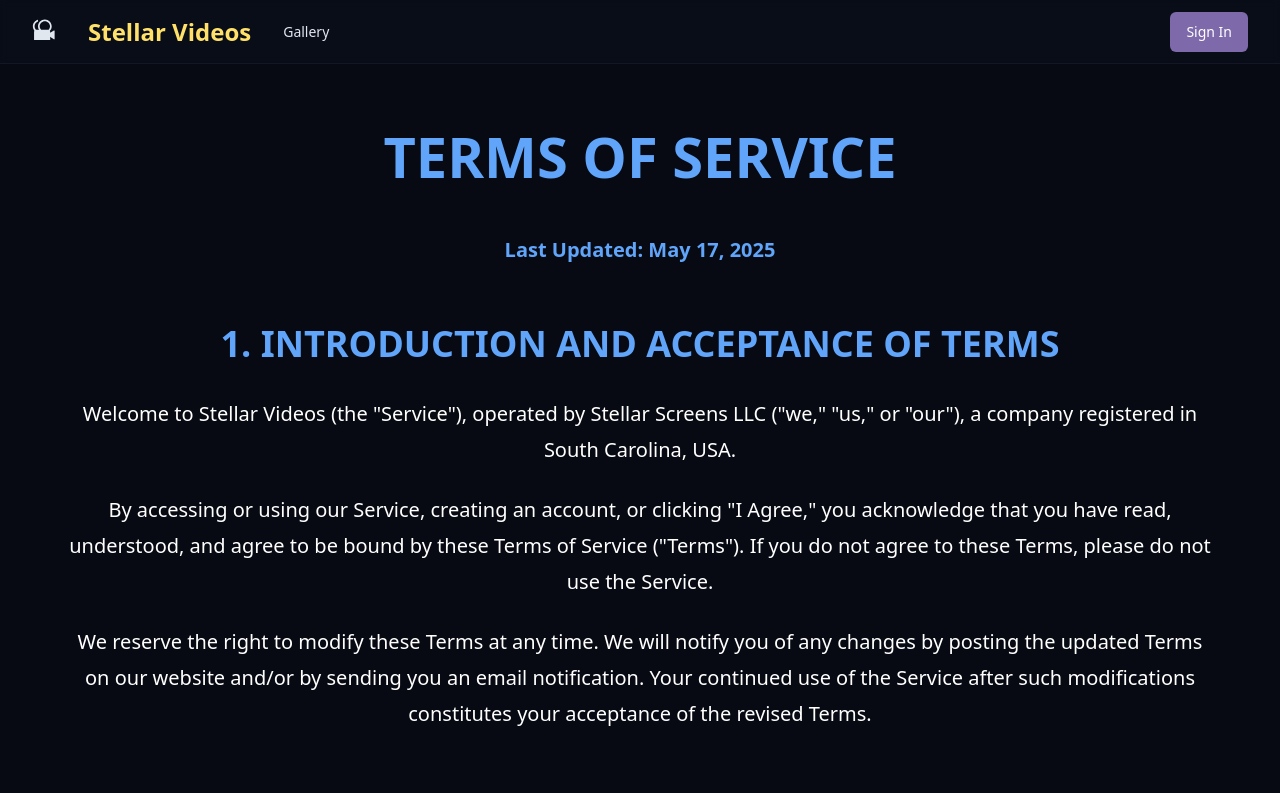
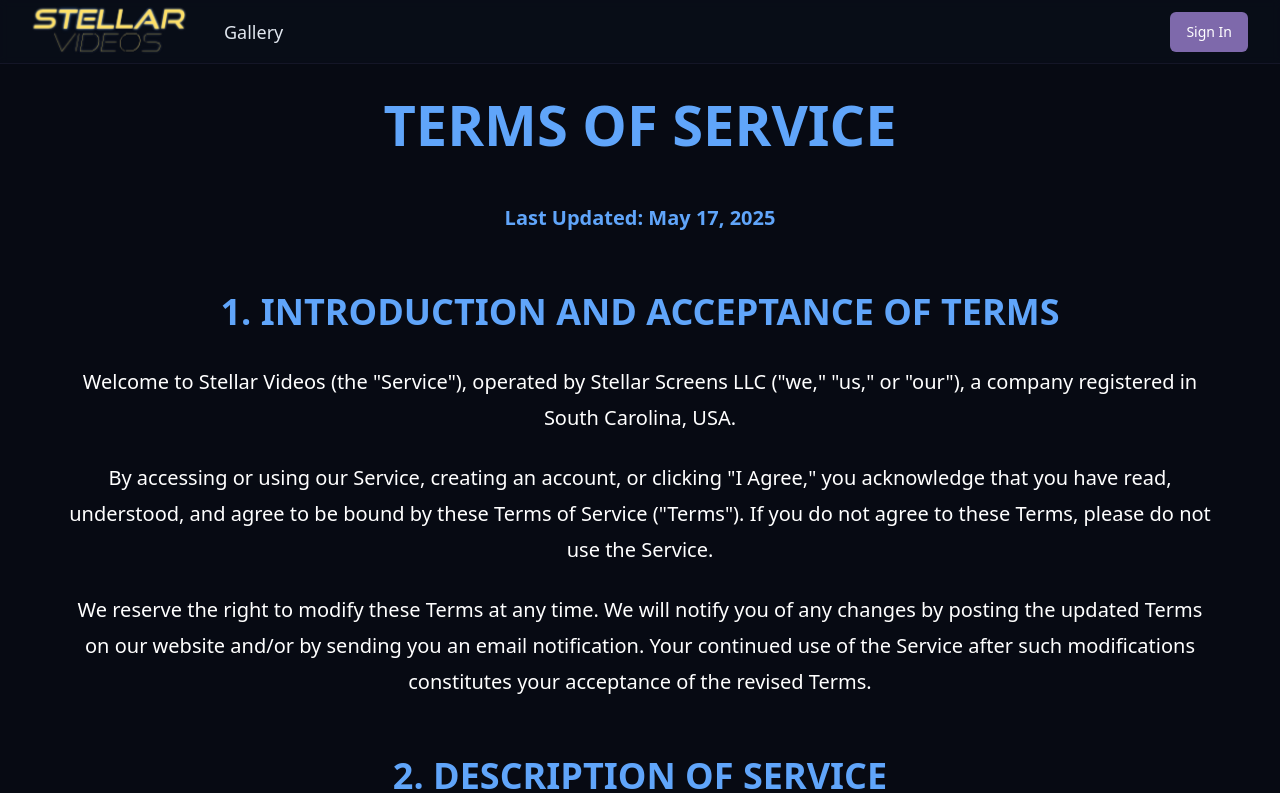
Before and after one commit to maurermj08/stellar-render, a React (Vite) app: page /terms-of-service in a window 1280 px wide. Shown: the top 793 px of the page. Built offline with nearby package versions, Linux system fonts and the light colour scheme; no server answers; what @remotion/zod-types would draw is missing.

Commit message:
Lots of code clean up and new logo text.

```diff
--- a/src/App.css
+++ b/src/App.css
@@ -56,3 +56,42 @@
   color: #60a5fa !important; /* Tailwind's blue-400 */
   text-decoration: underline;
 }
+
+/*
+  Stardust animation for the CustomText SVG logo:
+  - Letters float gently with a blue/golden glow
+  - Continuous subtle animation instead of periodic flashing
+*/
+.stellar-animated-logo path {
+  fill: #ffe169;
+  filter: drop-shadow(0 0 3px rgba(255, 225, 105, 0.5));
+  animation: stellar-float 3s ease-in-out infinite, stellar-glow 4s ease-in-out infinite;
+}
+
+/* Add random delay to each path for more natural movement */
+.stellar-animated-logo path:nth-child(2n) {
+  animation-delay: 0.5s, 1s;
+}
+.stellar-animated-logo path:nth-child(3n) {
+  animation-delay: 1s, 0.5s;
+}
+.stellar-animated-logo path:nth-child(4n) {
+  animation-delay: 1.5s, 1.5s;
+}
+.stellar-animated-logo path:nth-child(5n) {
+  animation-delay: 2s, 2s;
+}
+
+@keyframes stellar-float {
+  0%, 100% { transform: translateY(0); }
+  50% { transform: translateY(-2px); }
+}
+
+@keyframes stellar-glow {
+  0%, 100% {
+    filter: drop-shadow(0 0 2px rgba(255, 225, 105, 0.5));
+  }
+  50% {
+    filter: drop-shadow(0 0 6px rgba(255, 255, 255, 0.8)) drop-shadow(0 0 10px rgba(30, 144, 255, 0.3));
+  }
+}
--- a/src/App.tsx
+++ b/src/App.tsx
@@ -27,7 +27,7 @@
       <Router>
         <div className="min-h-screen bg-background text-foreground antialiased">
           <Navbar />
-          <main className="pt-16">
+          <main className="pt-8">
             <Routes>
               <Route path="/" element={<Home />} />
               <Route path="/preview/:id" element={<Preview />} />
--- a/src/components/Navbar.tsx
+++ b/src/components/Navbar.tsx
@@ -1,21 +1,67 @@
 import { Link, useNavigate, useLocation } from "react-router-dom";
 import { TokenIcon } from "@/components/icons/TokenIcon";
 import { Menu, LogOut } from "lucide-react";
-import { useState, useEffect } from "react";
+import { useState, useEffect, useRef } from "react";
 import supabase from "@/utils/supabase";
 import { Button } from "@/components/ui/button";
 import { Avatar, AvatarFallback, AvatarImage } from "@/components/ui/avatar";
 import { useQuery, useQueryClient } from "@tanstack/react-query";
 
+const CustomText = () => {
+  const svgRef = useRef<SVGSVGElement>(null);
+
+  return (
+    <div className="relative w-full h-full">
+      {/* SVG Logo */}
+      <svg
+        ref={svgRef}
+        id="Layer_1"
+        data-name="Layer 1"
+        xmlns="http://www.w3.org/2000/svg"
+        viewBox="0 0 849.17 315.49"
+        className="stellar-animated-logo relative z-10"
+      >
+        <g>
+          <g>
+            <path d="M8.95,120.3l3.13-17.69h77.43c11.08,0,17.76-6.55,17.76-15.74,0-6.97-4.55-10.59-12.93-10.59h-47.45c-17.19,0-26.99-10.03-26.99-24.1,0-18.39,14.07-33.16,37.51-33.16h74.16l-3.13,17.69H54.27c-9.52,0-15.63,5.99-15.63,14.63,0,6.27,4.12,10.03,11.08,10.03h47.31c17.9,0,27.56,7.8,27.56,23.13,0,19.92-13.21,35.81-38.22,35.81H8.95Z" fill="#ffe169"/>
+            <path d="M167.08,120.3l15.06-83.6h-39.21l3.13-17.69h96.47l-3.13,17.69h-39.21l-15.06,83.6h-18.04Z" fill="#ffe169"/>
+            <path d="M236.27,120.3l18.19-101.29h92.21l-3.13,17.69h-74.3l-11.93,65.9h74.45l-3.13,17.69h-92.35ZM275.34,76.28l2.7-14.91h57.26l-2.7,14.91h-57.26Z" fill="#ffe169"/>
+            <path d="M344.1,120.3l18.19-101.29h18.04l-15.06,83.6h69.47l-3.13,17.69h-87.52Z" fill="#ffe169"/>
+            <path d="M444.55,120.3l18.19-101.29h18.04l-15.06,83.6h69.47l-3.13,17.69h-87.52Z" fill="#ffe169"/>
+            <path d="M652.68,120.3l-10.94-25.5h-48.87l11.08-14.35h31.68l-16.2-37.9-60.81,77.75h-20.6l76.86-96.97c2.7-3.48,5.83-5.71,9.8-5.71s6.11,2.23,7.67,5.71l42.05,96.97h-21.74Z" fill="#ffe169"/>
+            <path d="M781.4,120.3l-21.03-28.14h-38.64l2.7-15.6h43.05c15.63,0,24.01-9.61,24.01-24.52,0-10.17-6.11-15.33-16.76-15.33h-56.26l-15.06,83.6h-17.9l18.19-101.29h74.16c20.46,0,31.68,11.56,31.68,29.82,0,19.92-10.94,34.69-28.13,40.68l25.57,30.79h-25.57Z" fill="#ffe169"/>
+          </g>
+        </g>
+        <g>
+          <g>
+            <path d="M230.51,146.15h1.66l-72.67,95.47c-.38.39-.64.52-1.02.52s-.64-.13-.77-.52l-39.59-95.47h1.4l39.08,94.56,71.9-94.56Z" fill="#ffe169"/>
+            <path d="M231.78,240.84l16.35-94.69h1.28l-16.35,94.69h-1.28Z" fill="#ffe169"/>
+            <path d="M255.15,240.84l16.35-94.69h50.06c21.33,0,34.87,15.5,34.87,38.03,0,31.13-23.5,56.66-51.21,56.66h-50.06ZM305.47,239.53c26.82,0,49.68-24.88,49.68-55.09,0-22.66-13.15-36.99-33.84-36.99h-48.79l-15.84,92.09h48.79Z" fill="#ffe169"/>
+            <path d="M365.62,240.84l16.35-94.69h77.27l-.25,1.3h-75.99l-15.84,92.09h75.99l-.26,1.3h-77.27ZM387.97,193.17l.13-1.3h59.9l-.13,1.3h-59.9Z" fill="#ffe169"/>
+            <path d="M501.25,240.84c-21.07,0-34.61-17.06-34.61-39.86,0-32.04,23.24-54.83,50.96-54.83h21.07c21.71,0,35.12,15.37,35.12,37.9,0,31.26-23.63,56.79-51.47,56.79h-21.07ZM522.58,239.53c26.95,0,49.81-24.88,49.81-55.23,0-22.4-12.9-36.86-33.97-36.86h-21.07c-26.82,0-49.43,22.14-49.43,53.27,0,22.79,13.15,38.81,33.59,38.81h21.07Z" fill="#ffe169"/>
+            <path d="M582.85,240.84l.25-1.3h67.56c17.75,0,27.33-12.89,27.33-28.79,0-12.63-6.64-17.58-19.29-17.58h-45.47c-12.77,0-19.92-7.68-19.92-19.15,0-15.24,10.47-27.87,28.1-27.87h65.13l-.25,1.3h-65.14c-16.73,0-26.56,11.98-26.56,26.31,0,11.33,6.77,18.1,18.77,18.1h45.47c13.41,0,20.56,5.86,20.56,18.5,0,16.8-10.22,30.48-28.99,30.48h-67.56Z" fill="#ffe169"/>
+          </g>
+        </g>
+      </svg>
+    </div>
+  );
+};
+
 const CustomVideoIcon = () => (
-  <svg
-    viewBox="0 0 28 28"
-    fill="currentColor"
-    className="w-6 h-6 -translate-y-1"
-  >
-    <path d="M15 4c-4.42 0-8 3.58-8 8s3.58 8 8 8 8-3.58 8-8-3.58-8-8-8m0 14c-3.31 0-6-2.69-6-6s2.69-6 6-6 6 2.69 6 6-2.69 6-6 6M3 12c0-2.61 1.67-4.83 4-5.65V4.26C3.55 5.15 1 8.27 1 12s2.55 6.85 6 7.74v-2.09c-2.33-.82-4-3.04-4-5.65" />
-    <path d="m19.2 23 6.268 4.178a.6.6 0 0 0 .932-.499V17.444a.6.6 0 0 0-.902-.518L19.2 20.6" />
-    <rect x="2.4" y="16" width="18.8" height="14.4" rx="2.4" />
+  <svg id="Layer_1" data-name="Layer 1" xmlns="http://www.w3.org/2000/svg" viewBox="0 0 167.4 173.99">
+    <g>
+      <path d="M92.27,0c-29.13,0-52.72,23.59-52.72,52.73s23.59,52.73,52.72,52.73,52.73-23.59,52.73-52.73S121.4,0,92.27,0M92.27,92.27c-21.81,0-39.54-17.73-39.54-39.54S70.45,13.18,92.27,13.18s39.54,17.73,39.54,39.54-17.73,39.54-39.54,39.54M13.18,52.73c0-17.2,11.01-31.83,26.36-37.24V1.71C16.81,7.58,0,28.14,0,52.73s16.81,45.15,39.54,51.01v-13.77c-15.36-5.4-26.36-20.04-26.36-37.24" fill="#fff"/>
+      <path d="M119.95,125.22l41.31,27.54c1.82,1.21,4.27.71,5.48-1.11.43-.65.66-1.41.66-2.18v-60.86c0-2.18-1.77-3.95-3.96-3.95-.7,0-1.38.19-1.99.54l-41.51,24.21" fill="#fff"/>
+      <rect x="9.23" y="79.09" width="123.9" height="94.9" rx="2.4" ry="2.4" fill="#fff"/>
+      <g>
+        <g>
+          <path d="M22.66,153.58l1.13-8.23h27.91c3.99,0,6.4-3.05,6.4-7.32,0-3.24-1.64-4.93-4.66-4.93h-17.1c-6.2,0-9.73-4.67-9.73-11.21,0-8.56,5.07-15.43,13.52-15.43h26.73l-1.13,8.23h-26.73c-3.43,0-5.63,2.79-5.63,6.81,0,2.92,1.48,4.67,3.99,4.67h17.05c6.45,0,9.93,3.63,9.93,10.76,0,9.27-4.76,16.66-13.77,16.66h-27.91Z" fill="#000000"/>
+        </g>
+        <g>
+          <path d="M71.45,108.51h7.59l11.31,34.72,20.96-34.72h7.15l-26.55,43.15c-.93,1.55-2.06,2.54-3.33,2.54-1.37,0-2.15-.99-2.69-2.54l-14.45-43.15Z" fill="#000000"/>
+        </g>
+      </g>
+    </g>
   </svg>
 );
 
@@ -88,14 +134,22 @@
       <nav className="fixed top-0 inset-x-0 h-16 bg-card/80 backdrop-blur-sm border-b border-primary/10 z-50">
         <div className="container h-full flex items-center justify-between">
           <div className="flex items-center gap-8">
+            {/* <div className="w-[30px] mb-2">
             <CustomVideoIcon />
-            <Link to="/" className="text-2xl font-bold text-[#FFE169] hover:text-[#FFD700] transition-colors">
+            </div> */}
+
+            <div className="w-[160px] mt-2">
+              <Link to="/" aria-label="Back to Gallery" tabIndex={0} className="block focus:outline-none">
+                <CustomText />
+              </Link>
+            </div>
+            {/* <Link to="/" className="text-2xl font-bold text-[#FFE169] hover:text-[#FFD700] transition-colors">
               Stellar Videos
-            </Link>
+            </Link> */}
             <div className="hidden md:flex items-center gap-6">
               <Link
                 to="/"
-                className={`text-sm transition-colors ${
+                className={`text-lg transition-colors ${
                   location.pathname === '/'
                     ? 'text-purple-500 font-medium'
                     : 'hover:text-primary'
@@ -106,7 +160,7 @@
               {session?.user && (
                 <Link
                   to="/queue"
-                  className={`text-sm transition-colors ${
+                  className={`text-lg transition-colors ${
                     location.pathname === '/queue'
                       ? 'text-purple-500 font-medium'
                       : 'hover:text-primary'
--- a/src/components/VideoCard.tsx
+++ b/src/components/VideoCard.tsx
@@ -1,4 +1,4 @@
-import { Play, Settings } from "lucide-react";
+import { Play, Pause, Settings } from "lucide-react";
 import { TokenIcon } from "@/components/icons/TokenIcon";
 import { Link } from "react-router-dom";
 import { useState } from "react";
@@ -22,10 +22,16 @@
   defaultProps
 }: VideoCardProps) => {
   const [isPlaying, setIsPlaying] = useState(false);
+  const [isPaused, setIsPaused] = useState(false);
 
-  const handlePlayClick = (e: React.MouseEvent) => {
+  const handlePlayPauseClick = (e: React.MouseEvent) => {
     e.preventDefault();
-    setIsPlaying(true);
+    if (!isPlaying) {
+      setIsPlaying(true);
+      setIsPaused(false);
+    } else {
+      setIsPaused(!isPaused);
+    }
   };
 
   const renderPreview = () => {
@@ -42,7 +48,7 @@
           fps={30}
           compositionWidth={1920}
           compositionHeight={1080}
-          autoPlay={true}
+          autoPlay={!isPaused}
           loop
           style={{
             width: '100%',
@@ -81,11 +87,15 @@
         <div className="absolute inset-0 bg-black/40 opacity-0 group-hover:opacity-100 transition-opacity duration-300 flex items-center justify-center gap-6">
           <button
             className="p-4 rounded-full bg-primary hover:bg-primary-hover transition-colors"
-            title="Preview"
-            aria-label="Preview video"
-            onClick={handlePlayClick}
+            title={isPlaying ? (isPaused ? "Play" : "Pause") : "Preview"}
+            aria-label={isPlaying ? (isPaused ? "Play video" : "Pause video") : "Preview video"}
+            onClick={handlePlayPauseClick}
           >
-            <Play className="w-6 h-6 sm:w-7 sm:h-7" />
+            {isPlaying ? (
+              isPaused ? <Play className="w-6 h-6 sm:w-7 sm:h-7" /> : <Pause className="w-6 h-6 sm:w-7 sm:h-7" />
+            ) : (
+              <Play className="w-6 h-6 sm:w-7 sm:h-7" />
+            )}
           </button>
           <Link
             to={`/customize/${id}`}
--- a/src/pages/Home.tsx
+++ b/src/pages/Home.tsx
@@ -6,7 +6,7 @@
   const compositions = getAllCompositions();
 
   return (
-    <div className="container py-8 space-y-8">
+    <div className="md:container py-8 space-y-8">
       <div className="flex items-center justify-between">
         <h1 className="text-4xl font-bold">Gallery</h1>
         <div className="flex items-center gap-4">
--- a/src/pages/Queue.tsx
+++ b/src/pages/Queue.tsx
@@ -136,7 +136,14 @@
     <div className="min-h-screen">
       <Navbar />
       <main className="container mx-auto px-4 pt-8">
-        <h1 className="text-2xl font-bold mb-6">Queue</h1>
+        <div className="flex items-center justify-between mb-8">
+          <h1 className="text-4xl font-bold">Queue</h1>
+          <div className="flex items-center gap-4">
+            <div className="text-sm text-muted-foreground">
+              {renders ? renders.length : 0} videos in queue
+            </div>
+          </div>
+        </div>
         <div className="rounded-md border">
           <Table>
             <TableHeader>
```
Also changed, not shown: 1 other file (tests, documents, lock files or other folders).
